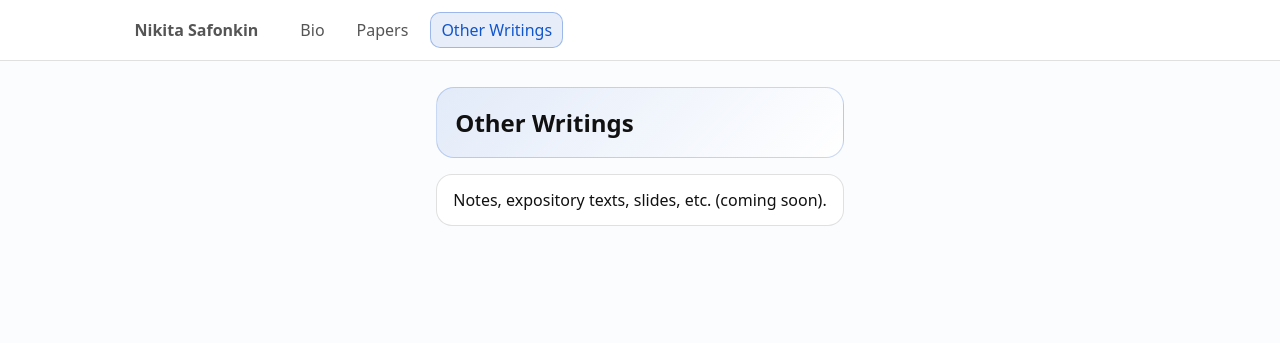
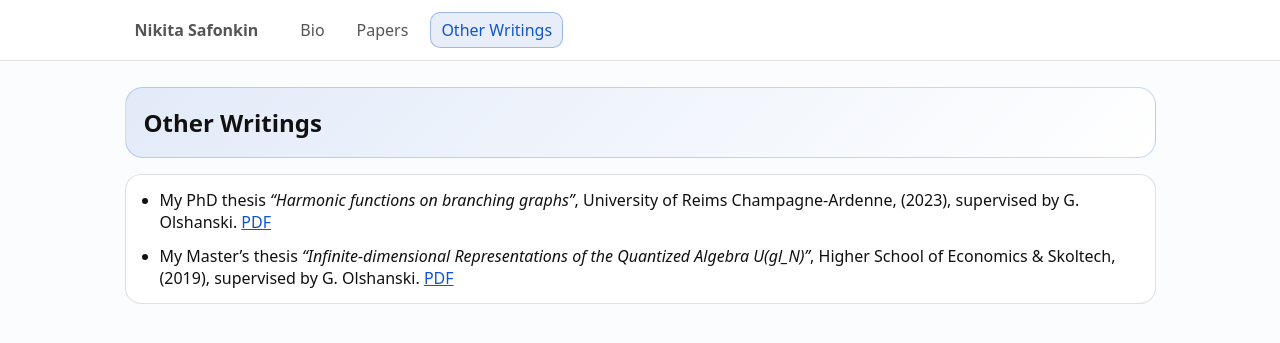
Before and after one commit to n-safonkin/n-safonkin.github.io, a Jekyll site: the page built from other_writings.html, in a window 1280 px wide. Shown: the top 343 px of the page. Built offline with Jekyll 4.4.1, drawn with Linux system fonts in a browser that asks for light colours.

Commit message:
Update other_writings.html

```diff
--- a/other_writings.html
+++ b/other_writings.html
@@ -9,7 +9,15 @@ show_footer: false
 </section>
 
 <div class="card" style="margin-top:16px;">
-  <p style="margin:0;">
-    Notes, expository texts, slides, etc. (coming soon).
-  </p>
+  <ul style="margin:0; padding-left: 18px;">
+    <li style="margin-bottom: 12px;">
+      My PhD thesis <i>“Harmonic functions on branching graphs”</i>, University of Reims Champagne-Ardenne, (2023), supervised by G. Olshanski.
+      <a href="{{ '/assets/other_writings/phd-thesis.pdf' | relative_url }}" target="_blank" rel="noopener">PDF</a>
+    </li>
+
+    <li style="margin-bottom: 0;">
+      My Master’s thesis <i>“Infinite-dimensional Representations of the Quantized Algebra U(gl_N)”</i>, Higher School of Economics &amp; Skoltech, (2019), supervised by G. Olshanski.
+      <a href="{{ '/assets/other_writings/masters-thesis.pdf' | relative_url }}" target="_blank" rel="noopener">PDF</a>
+    </li>
+  </ul>
 </div>
```
